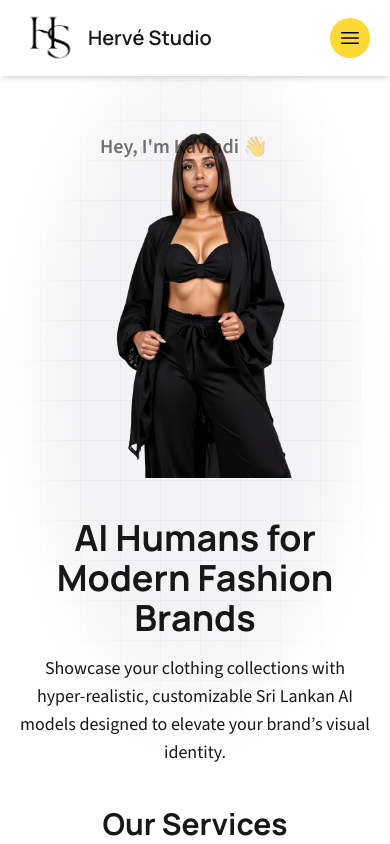
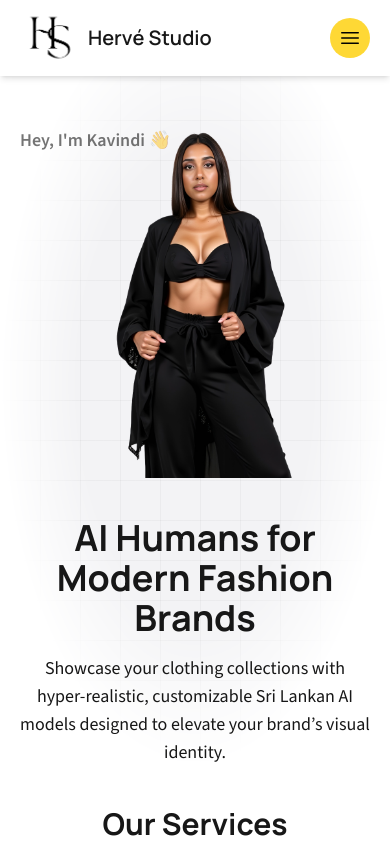
Before and after one commit to nizarhaider/herve-studio-site, a Next.js app: page / in a window 390 px wide. Shown: the top 844 px of the page. Built offline with nearby package versions, Linux system fonts and the light colour scheme.

Commit message:
fix: adjust responsive styles for greeting text in Hero component

```diff
--- a/src/components/Hero.tsx
+++ b/src/components/Hero.tsx
@@ -34,7 +34,7 @@ const Hero: React.FC = () => {
                         alt="model showcase"
                         className="z-10"
                     />
-                    <p className="absolute text-black -top-0.5 transform translate-x-20 translate-y-1/4 text-xl font-semibold animate-pulse">
+                    <p className="absolute text-black -top-0.5 transform md:translate-x-20 md:translate-y-1/4 md:text-xl font-semibold animate-pulse">
                         Hey, I&apos;m Kavindi 👋
                     </p>
                 </div>
```
